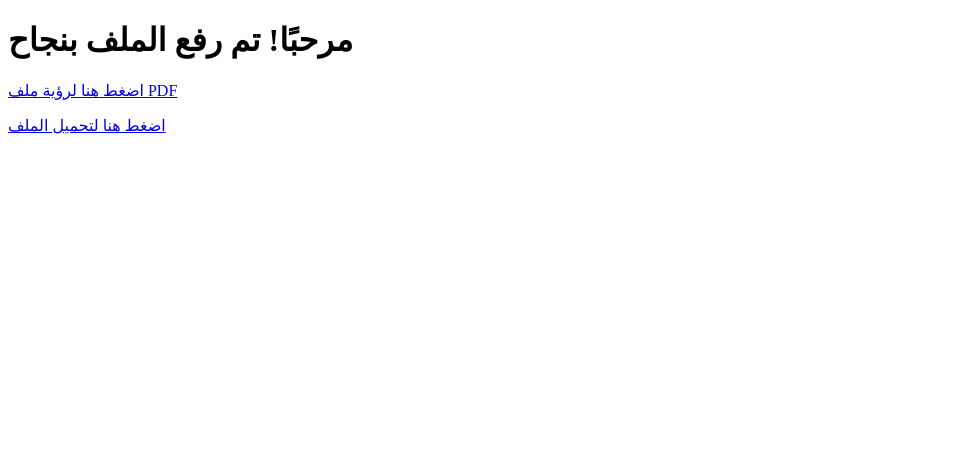
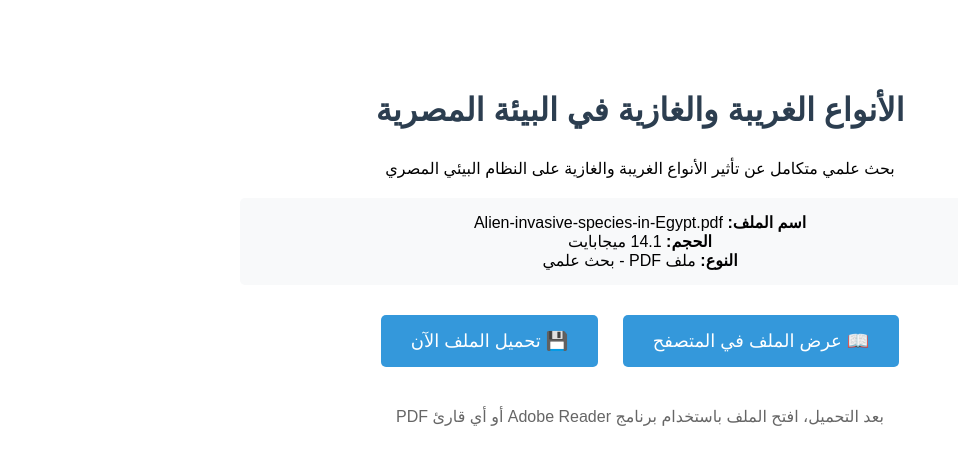
Before and after one commit to melhellw/my-pdf-host, a plain HTML site: page index.html in a window 1280 px wide. Shown: the whole page, without its empty margins (0-958 px from the left). Drawn offline with Linux system fonts and the light colour scheme.

Commit message:
Update index.html
change in the code

```diff
--- a/index.html
+++ b/index.html
@@ -1,16 +1,68 @@
-
 <!DOCTYPE html>
 <html>
 <head>
-    <title>Alien-invasive-species-in-Egypt.pdf</title>
+    <title>الأنواع الغريبة والغازية في البيئة المصرية - بحث علمي</title>
+    <meta name="description" content="بحث علمي عن الأنواع الغريبة والغازية في البيئة المصرية">
+    <style>
+        body {
+            font-family: Arial, sans-serif;
+            text-align: center;
+            margin: 50px;
+            direction: rtl;
+        }
+        .container {
+            max-width: 800px;
+            margin: 0 auto;
+            padding: 20px;
+        }
+        h1 {
+            color: #2c3e50;
+            margin-bottom: 30px;
+        }
+        .download-btn {
+            display: inline-block;
+            background: #3498db;
+            color: white;
+            padding: 15px 30px;
+            margin: 10px;
+            text-decoration: none;
+            border-radius: 5px;
+            font-size: 18px;
+            transition: background 0.3s;
+        }
+        .download-btn:hover {
+            background: #2980b9;
+        }
+        .file-info {
+            background: #f8f9fa;
+            padding: 15px;
+            margin: 20px 0;
+            border-radius: 5px;
+        }
+    </style>
 </head>
 <body>
-    <h1>مرحبًا! تم رفع الملف بنجاح</h1>
-    <p>
-        <a href="Alien-invasive-species-in-Egypt.pdf">اضغط هنا لرؤية ملف PDF</a>
-    </p>
-    <p>
-        <a href="Alien-invasive-species-in-Egypt.pdf" download>اضغط هنا لتحميل الملف</a>
-    </p>
+    <div class="container">
+        <h1>الأنواع الغريبة والغازية في البيئة المصرية</h1>
+        <p>بحث علمي متكامل عن تأثير الأنواع الغريبة والغازية على النظام البيئي المصري</p>
+
+        <div class="file-info">
+            <strong>اسم الملف:</strong> Alien-invasive-species-in-Egypt.pdf<br>
+            <strong>الحجم:</strong> 14.1 ميجابايت<br>
+            <strong>النوع:</strong> ملف PDF - بحث علمي
+        </div>
+
+        <a href="Alien-invasive-species-in-Egypt.pdf" class="download-btn" target="_blank">
+            📖 عرض الملف في المتصفح
+        </a>
+
+        <a href="Alien-invasive-species-in-Egypt.pdf" class="download-btn" download="الأنواع-الدخيلة-في-مصر.pdf">
+            💾 تحميل الملف الآن
+        </a>
+
+        <p style="margin-top: 30px; color: #666;">
+            بعد التحميل، افتح الملف باستخدام برنامج Adobe Reader أو أي قارئ PDF
+        </p>
+    </div>
 </body>
 </html>
```
